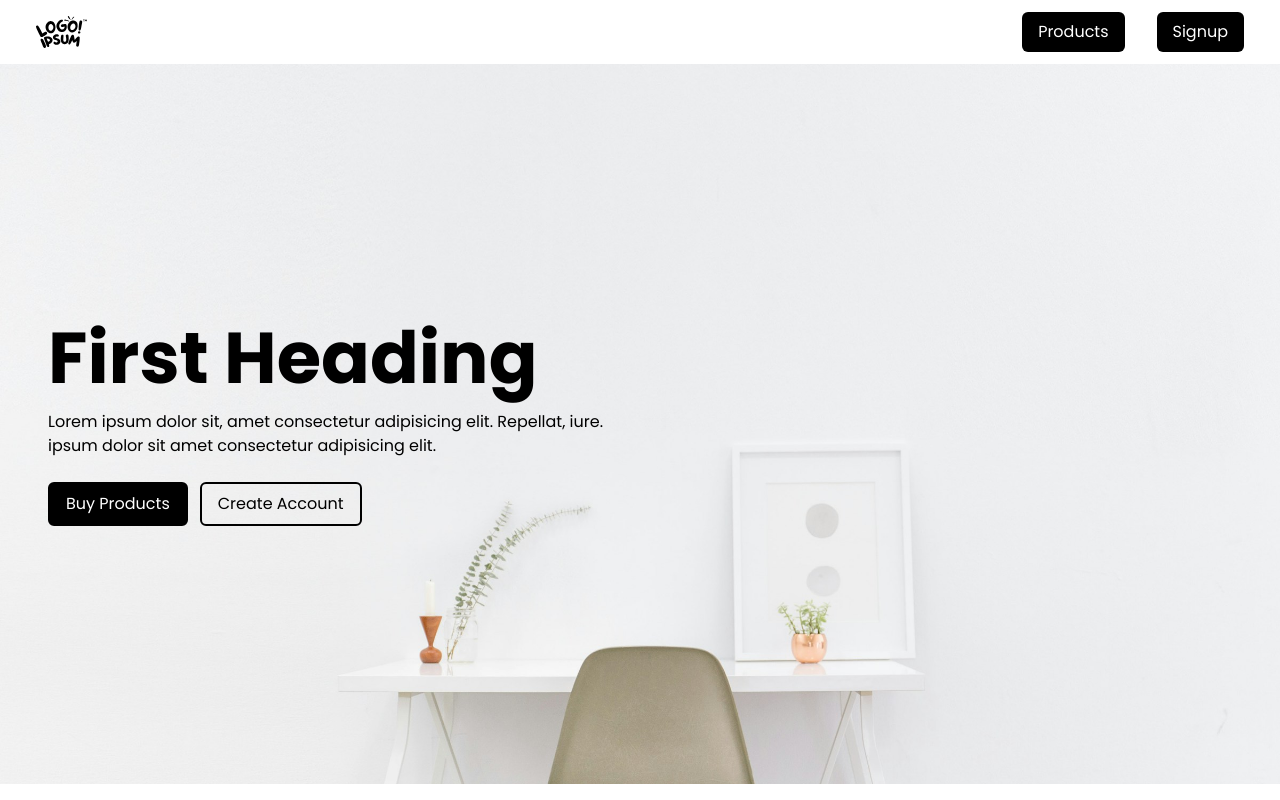
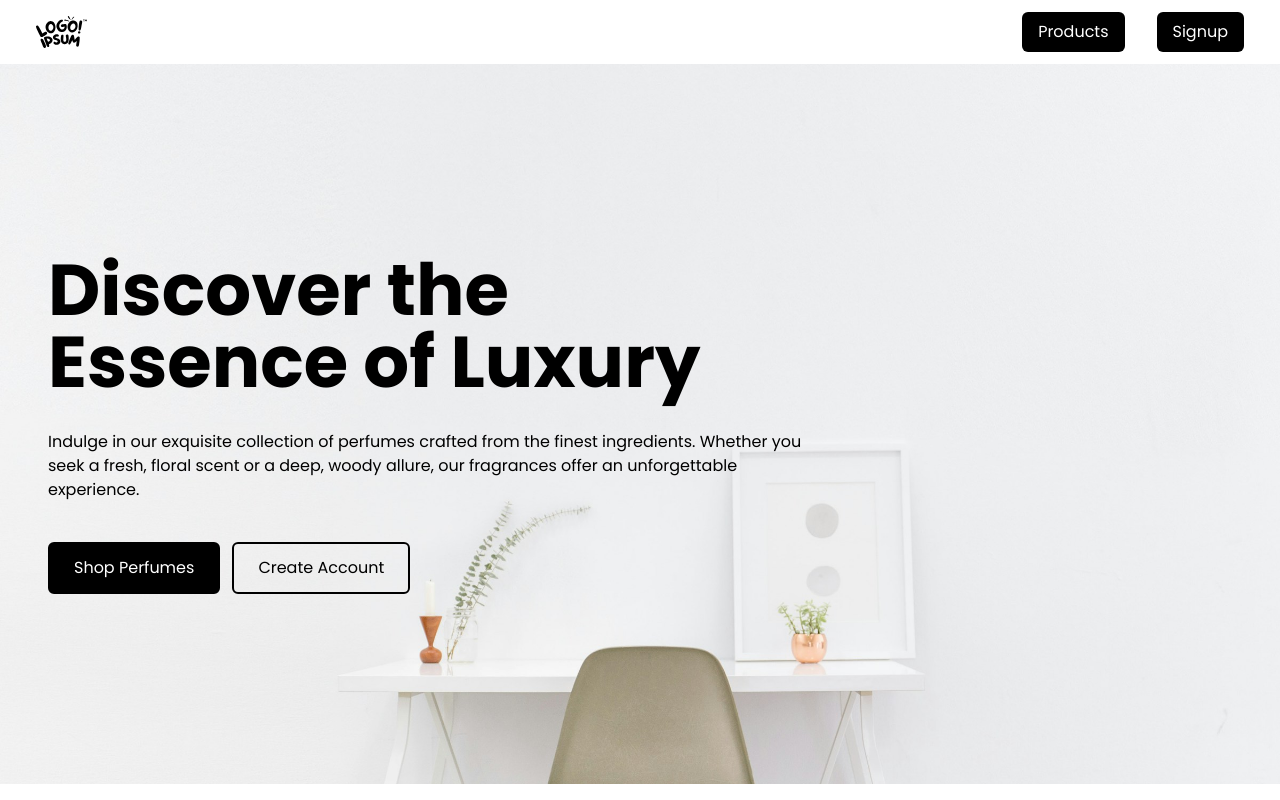
Before and after one commit to Saim1123/perfume-frontend, a React (Vite) app: page / in a window 1280 px wide. Shown: the top 800 px of the page. Built offline with nearby package versions, Linux system fonts and the light colour scheme; no server answers.

Commit message:
remove the html default lorem text.

```diff
--- a/src/components/header/Hero.jsx
+++ b/src/components/header/Hero.jsx
@@ -1,28 +1,32 @@
 import { useNavigate } from "react-router-dom";
+import { useAuthStore } from "../../store/authStore";
 
 const Hero = () => {
   const navigate = useNavigate();
+  const { isAuthenticated } = useAuthStore();
 
   return (
-    <section className="bg flex flex-col justify-center px-12 gap-2">
-      <h1 className="text-7xl font-bold">First Heading</h1>
-      <p className="text-base mt-2">
-        Lorem ipsum dolor sit, amet consectetur adipisicing elit. Repellat, iure. <br /> ipsum dolor sit amet
-        consectetur adipisicing elit.
+    <section className="bg flex flex-col justify-center px-12 gap-4 py-16">
+      <h1 className="text-7xl font-bold w-full md:w-[65%]">Discover the Essence of Luxury</h1>
+      <p className="text-base mt-4 w-full md:w-[65%]">
+        Indulge in our exquisite collection of perfumes crafted from the finest ingredients. Whether you seek a fresh,
+        floral scent or a deep, woody allure, our fragrances offer an unforgettable experience.
       </p>
-      <div className="flex flex-col md:flex-row gap-3 mt-4">
+      <div className="flex flex-col md:flex-row gap-3 mt-6">
         <button
           onClick={() => navigate("/products")}
-          className="bg-black px-4 py-2 rounded-md border-[2px] border-black text-white hover:bg-gray-700 transition-colors"
+          className="bg-black px-6 py-3 rounded-md border-[2px] border-black text-white hover:bg-gray-700 transition-colors"
         >
-          Buy Products
+          Shop Perfumes
         </button>
-        <button
-          onClick={() => navigate("/signup")}
-          className="border-black px-4 py-2 rounded-md border-[2px] hover:bg-black hover:text-white transition"
-        >
-          Create Account
-        </button>
+        {!isAuthenticated && (
+          <button
+            onClick={() => navigate("/signup")}
+            className="border-black px-6 py-3 rounded-md border-[2px] hover:bg-black hover:text-white transition"
+          >
+            Create Account
+          </button>
+        )}
       </div>
     </section>
   );
```
